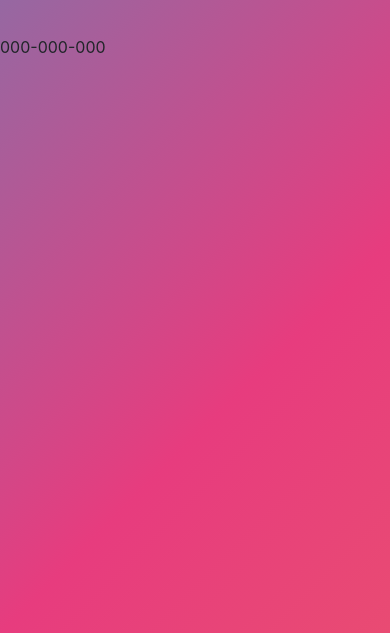
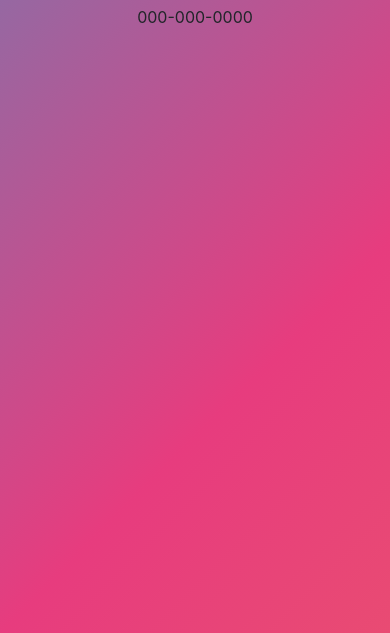
Before and after one commit to elisemoe/elisemoe.github.io, a plain HTML site: page index.html in a window 390 px wide. Shown: the part 211-844 px from the top of the page. Drawn offline with nearby package versions, Linux system fonts and the light colour scheme.

Commit message:
Remove duplicate phone number from index.html

```diff
--- a/index.html
+++ b/index.html
@@ -16,11 +16,10 @@
             <div class="text-center" style="padding-top: 30px; padding-bottom: 30px;">
                 <img class="backdrop linktree">
                 <h2 style="color: #ffffff; padding-top: 20px;">Terra Fern Studios</h2>
+                <div>000-000-0000</div>
             </div>
     </div>
     </div>
-
-<div>000-000-000</div>
 
 
     <script src="https://code.jquery.com/jquery-3.3.1.slim.min.js" integrity="sha384-q8i/X+965DzO0rT7abK41JStQIAqVgRVzpbzo5smXKp4YfRvH+8abtTE1Pi6jizo" crossorigin="anonymous"></script>
```
